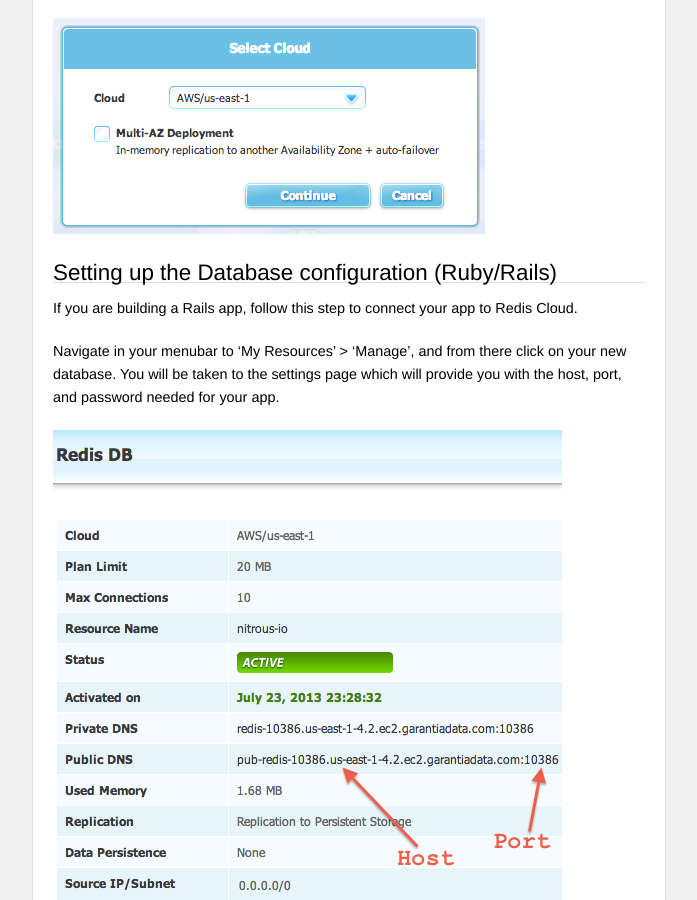
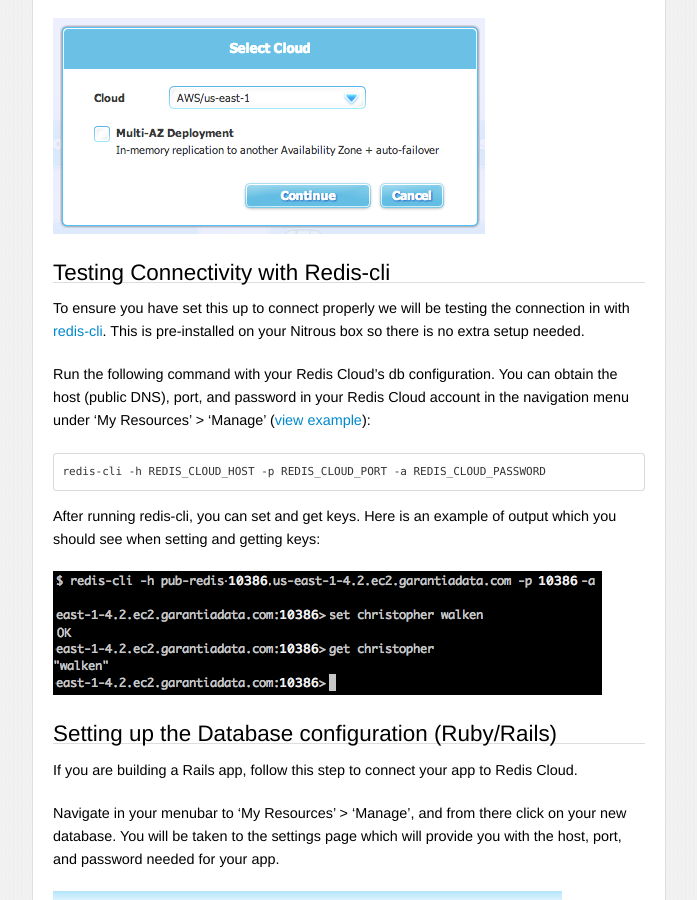
Before and after one commit to pkallberg/help.nitrous.io, a Jekyll site: the page built from _posts/2013-07-23-redis-cloud.md, in a window 1280 px wide and 900 px high, scrolled down 993 px. Shown: the whole window, without its empty margins (138-835 px from the left). Built offline with Jekyll 4.4.1, drawn with Linux system fonts in a browser that asks for light colours; nearby versions of some CDN libraries; some web fonts are replaced; comment, search, counter and statistics services are not loaded.

Commit message:
updated redis guide to include redis-cli

```diff
--- a/_posts/2013-07-23-redis-cloud.md
+++ b/_posts/2013-07-23-redis-cloud.md
@@ -18,6 +18,18 @@
 Next you will want to select the region which is closest to you.
 
 ![Redis Cloud Region](/images/articles/redis-cloud-region.png)
+
+### Testing Connectivity with Redis-cli
+
+To ensure you have set this up to connect properly we will be testing the connection in with [redis-cli](http://redis.io/topics/quickstart). This is pre-installed on your Nitrous box so there is no extra setup needed.
+
+Run the following command with your Redis Cloud's db configuration. You can obtain the host (public DNS), port, and password in your Redis Cloud account in the navigation menu under ‘My Resources’ > ‘Manage’ ([view example](/images/articles/redis-cloud-settings.png)):
+
+    redis-cli -h REDIS_CLOUD_HOST -p REDIS_CLOUD_PORT -a REDIS_CLOUD_PASSWORD
+
+After running redis-cli, you can set and get keys. Here is an example of output which you should see when setting and getting keys:
+
+![Redis-cli-connection](/images/articles/redis-cli.png)
 
 ### Setting up the Database configuration (Ruby/Rails)
 
```
Also changed, not shown: images/articles/redis-cli.png (added).
